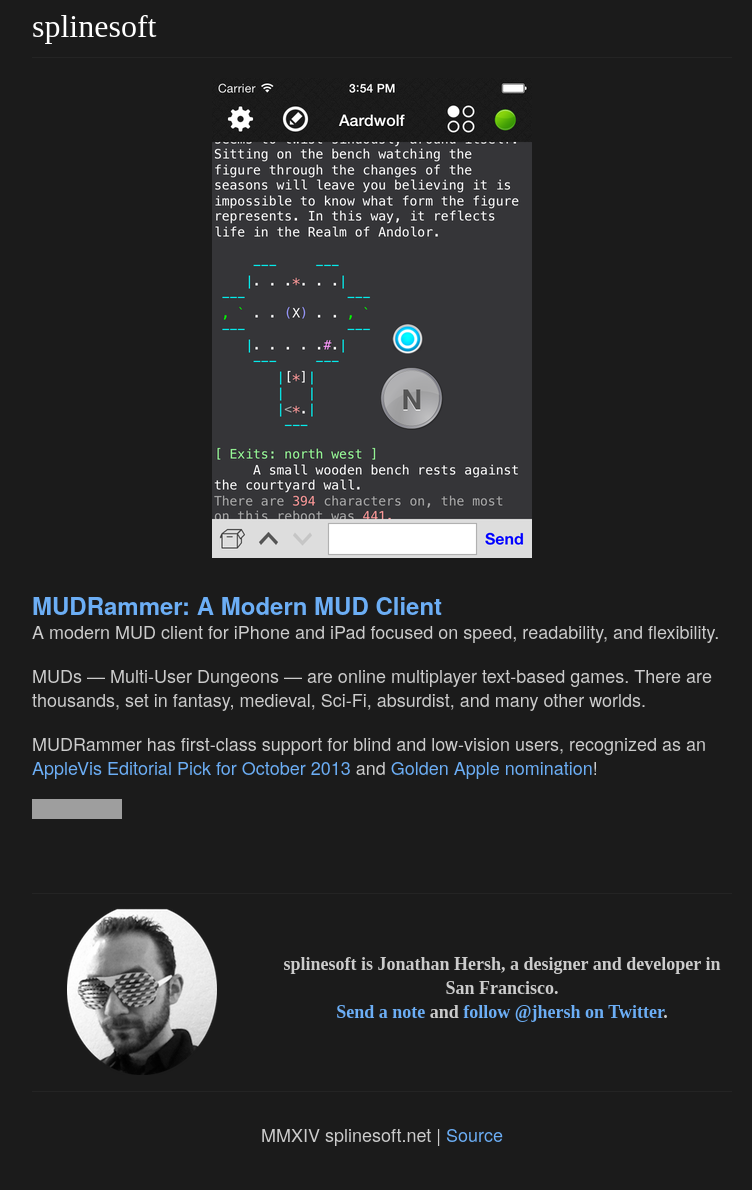
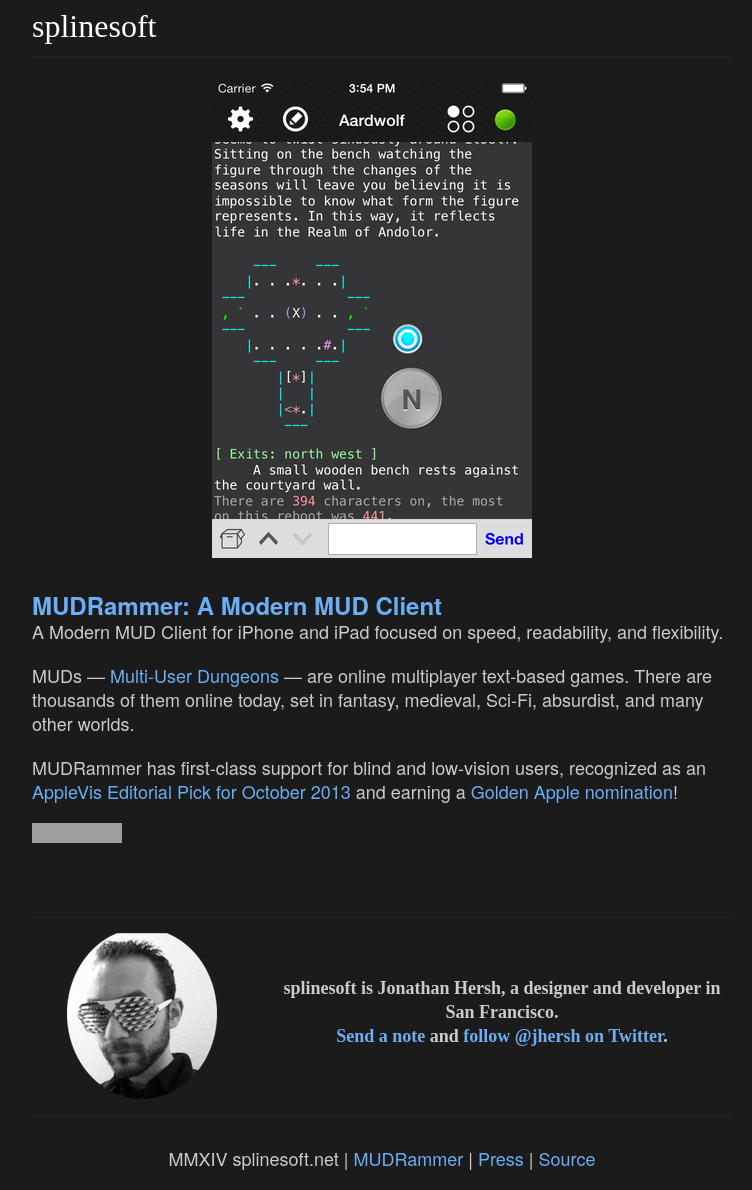
Before and after one commit to splinesoft/splinesoft.net, a Jekyll site: the page built from index.html, in a window 1280 px wide. Shown: the whole page, without its empty margins (138-890 px from the left). Built offline with Jekyll 4.4.1, drawn with Linux system fonts in a browser that asks for light colours; nearby versions of some CDN libraries; Markdown is read by kramdown in place of the engine named in the settings; before the commit the page ends 1166 px from its top, so only the background shows below that; grey boxes are pictures that could not be loaded.

Commit message:
add MUDRammer press

```diff
--- a/_includes/footer.html
+++ b/_includes/footer.html
@@ -9,7 +9,7 @@
   </div>
 
   <div class="twelve columns clearfix">
-      <p style="text-align:center">MMXIV splinesoft.net | <a href="{{ site.meta.source }}">Source</a></p>
+      <p style="text-align:center">MMXIV splinesoft.net | <a href="/mudrammer/">MUDRammer</a> | <a href="/press/">Press</a> | <a href="{{ site.meta.source }}">Source</a></p>
   </div>
 
 </div>
--- a/index.html
+++ b/index.html
@@ -9,9 +9,9 @@ title: splinesoft.net
 
 <div class="twelve columns clearfix">
     <span class="lead"><a href="/mudrammer/">MUDRammer: A Modern MUD Client</a></span>
-    <p>A modern MUD client for iPhone and iPad focused on speed, readability, and flexibility.</p>
-    <p>MUDs &mdash; Multi-User Dungeons &mdash; are online multiplayer text-based games. There are thousands, set in fantasy, medieval, Sci-Fi, absurdist, and many other worlds.</p>
-    <p>MUDRammer has first-class support for blind and low-vision users, recognized as an <a href="http://www.applevis.com/blog/advocacy/announcing-applevis-editorial-team-app-pick-month-october-2013-papa-sangre-ii">AppleVis Editorial Pick for October 2013</a> and <a href="http://www.applevis.com/blog/advocacy/cast-your-votes-now-applevis-golden-apple-awards-2013">Golden Apple nomination</a>!</p>
+    <p>A Modern MUD Client for iPhone and iPad focused on speed, readability, and flexibility.</p>
+    <p>MUDs &mdash; <a href="https://en.wikipedia.org/wiki/MUD">Multi-User Dungeons</a> &mdash; are online multiplayer text-based games. There are thousands of them online today, set in fantasy, medieval, Sci-Fi, absurdist, and many other worlds.</p>
+    <p>MUDRammer has first-class support for blind and low-vision users, recognized as an <a href="http://www.applevis.com/blog/advocacy/announcing-applevis-editorial-team-app-pick-month-october-2013-papa-sangre-ii">AppleVis Editorial Pick for October 2013</a> and earning a <a href="http://www.applevis.com/blog/advocacy/cast-your-votes-now-applevis-golden-apple-awards-2013">Golden Apple nomination</a>!</p>
     <p>
         <a href="https://itunes.apple.com/us/app/mudrammer-a-modern-mud-client/id597157072?mt=8&uo=4" target="itunes_store"style="display:inline-block;overflow:hidden;background:url(http://linkmaker.itunes.apple.com/htmlResources/assets/images/web/linkmaker/badge_appstore-lrg.png) no-repeat;width:135px;height:40px;@media only screen{background-image:url(http://linkmaker.itunes.apple.com/htmlResources/assets/images/web/linkmaker/badge_appstore-lrg.svg);}"></a>
     </p>
--- a/mudrammer/index.html
+++ b/mudrammer/index.html
@@ -6,16 +6,16 @@ title: MUDRammer - splinesoft.net
 <div class="twelve columns clearfix">
     <div class="eight columns alpha">
         <span class="lead">MUDRammer - A Modern MUD Client</span><br/>
-        <p>A modern MUD client for iPhone and iPad focused on speed, readability, and flexibility.</p>
+        <p>A Modern MUD Client for iPhone and iPad focused on speed, readability, and flexibility.</p>
     </div>
     <div class="four columns omega">
         <a href="https://itunes.apple.com/us/app/mudrammer-a-modern-mud-client/id597157072?mt=8&uo=4" target="itunes_store"style="display:inline-block;overflow:hidden;background:url(http://linkmaker.itunes.apple.com/htmlResources/assets/images/web/linkmaker/badge_appstore-lrg.png) no-repeat;width:135px;height:40px;@media only screen{background-image:url(http://linkmaker.itunes.apple.com/htmlResources/assets/images/web/linkmaker/badge_appstore-lrg.svg);}"></a>
     </div>
 </div>
 <div class="twelve columns clearfix">
-    <p>MUDs &mdash; Multi-User Dungeons &mdash; are online multiplayer text-based games. There are thousands, set in fantasy, medieval, Sci-Fi, absurdist, and many other worlds.</p>
+    <p>MUDs &mdash; <a href="https://en.wikipedia.org/wiki/MUD">Multi-User Dungeons</a> &mdash; are online multiplayer text-based games. There are thousands of them online today, set in fantasy, medieval, Sci-Fi, absurdist, and many other worlds.</p>
     <p>Check out the <a href="{{ site.rammer.kb }}">MUDRammer Knowledge Base</a> and <a href="{{ site.rammer.ideas }}">feedback forum</a>.</p>
-    <p>MUDRammer has first-class support for blind and low-vision users, recognized as an <a href="http://www.applevis.com/blog/advocacy/announcing-applevis-editorial-team-app-pick-month-october-2013-papa-sangre-ii">AppleVis Editorial Pick for October 2013</a> and <a href="http://www.applevis.com/blog/advocacy/cast-your-votes-now-applevis-golden-apple-awards-2013">Golden Apple nomination</a>!</p>
+    <p>MUDRammer has first-class support for blind and low-vision users, recognized as an <a href="http://www.applevis.com/blog/advocacy/announcing-applevis-editorial-team-app-pick-month-october-2013-papa-sangre-ii">AppleVis Editorial Pick for October 2013</a> and earning a <a href="http://www.applevis.com/blog/advocacy/cast-your-votes-now-applevis-golden-apple-awards-2013">Golden Apple nomination</a>!</p>
 </div>
 <br style="clear" />
 <div class="twelve columns clearfix rampics">
```
Also changed, not shown: press/index.html (added, +27 -0 lines), press/51.png (added), press/512rammer.png (added), press/52.PNG (added), press/53.png (added), press/iPad1.png (added), press/iPad2.png (added).
